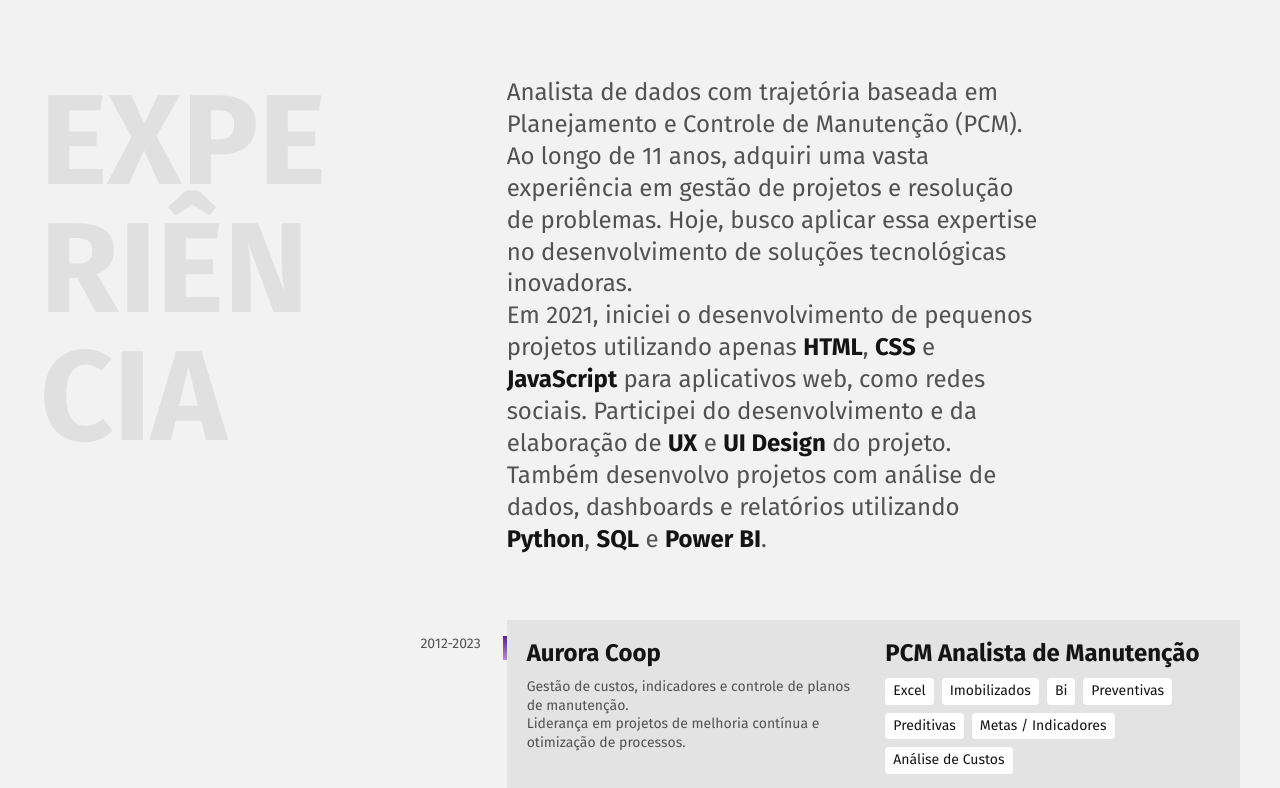
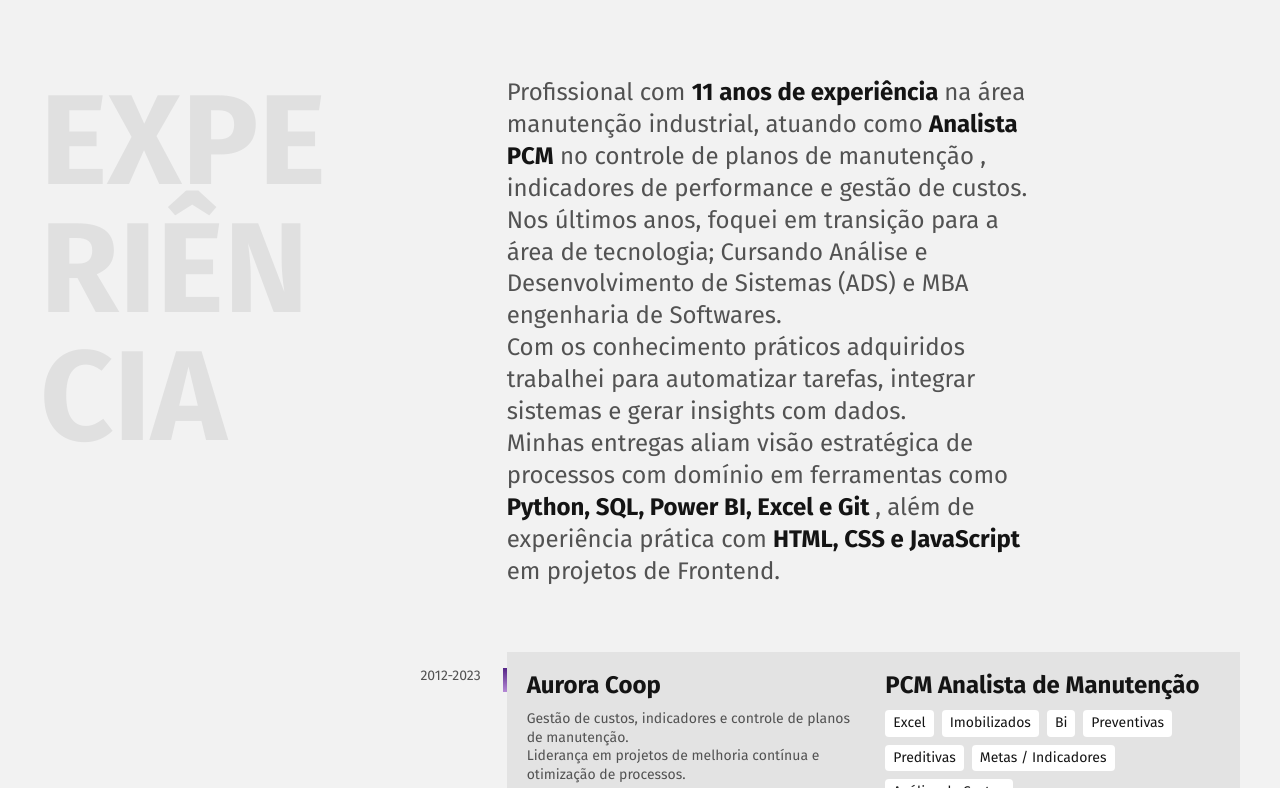
Before and after one commit to RafaelDaSilva1984/rafaeldasilva1984.github.io, a plain HTML site: page index.html in a window 1280 px wide. Shown: the part 571-1359 px from the top of the page. Drawn offline with Linux system fonts and the light colour scheme.

Commit message:
update no texto de introdução

```diff
--- a/index.html
+++ b/index.html
@@ -42,12 +42,13 @@
     <h2 class="subtitulo">Experiência</h2>
     <div>
       <p class="experiencia-texto">
-        Analista de dados com trajetória baseada em Planejamento e Controle de Manutenção (PCM). Ao longo de 11 anos,
-        adquiri uma vasta experiência em gestão de projetos e resolução de problemas. Hoje, busco aplicar essa expertise no
-        desenvolvimento de soluções tecnológicas inovadoras. <br>Em 2021, iniciei o desenvolvimento de pequenos projetos utilizando apenas
-        <strong>HTML</strong>, <strong>CSS</strong> e <strong>JavaScript</strong> para aplicativos web, como redes sociais.
-        Participei do desenvolvimento e da elaboração de <strong>UX</strong> e <strong>UI Design</strong> do projeto.
-        Também desenvolvo projetos com análise de dados, dashboards e relatórios utilizando <strong>Python</strong>, <strong>SQL</strong> e <strong>Power BI</strong>.
+        Profissional com <strong>11 anos de experiência </strong> na área manutenção industrial, atuando como <strong>Analista PCM</strong> no controle
+        de planos de manutenção , indicadores de performance e gestão de custos.
+        Nos últimos anos, foquei em transição para a área de tecnologia; Cursando Análise e Desenvolvimento de Sistemas (ADS) e MBA engenharia de Softwares. <br>Com os
+        conhecimento práticos adquiridos trabalhei para automatizar tarefas, integrar sistemas e gerar insights
+        com dados.
+        <br>Minhas entregas aliam visão estratégica de processos com domínio em ferramentas como <strong> Python, SQL, Power BI, Excel e Git </strong>, além de experiência prática com
+        <strong>HTML, CSS e JavaScript </strong> em projetos de Frontend.
       </p>
 
 
```
